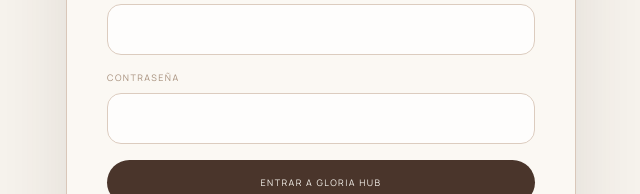
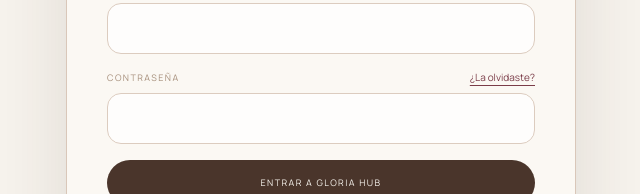
Before and after one commit to bodyshapersystem/Gloria-beauty-salon-, a Next.js app: page /hub-login in a window 1280 px wide. Shown: the part 429-623 px from the top of the page, without its empty margins (319-959 px from the left). Built offline with nearby package versions, Linux system fonts and the light colour scheme.

Commit message:
Add forgot password link to Hub login

```diff
--- a/app/hub-login/page.tsx
+++ b/app/hub-login/page.tsx
@@ -32,7 +32,7 @@ export default function HubLoginPage(){
       </div>
       <form onSubmit={submit} className="px-7 py-7 md:px-10 md:py-9 space-y-4">
         <label className="block"><span className="mb-2 block text-[9px] uppercase tracking-[.16em] text-taupe">Email</span><input type="email" required value={email} onChange={e=>setEmail(e.target.value)} className="w-full rounded-[14px] border border-[#DCCCBF] bg-white/80 px-4 py-3.5 text-[14px] outline-none focus:border-mocha"/></label>
-        <label className="block"><span className="mb-2 block text-[9px] uppercase tracking-[.16em] text-taupe">Contraseña</span><input type="password" required value={password} onChange={e=>setPassword(e.target.value)} className="w-full rounded-[14px] border border-[#DCCCBF] bg-white/80 px-4 py-3.5 text-[14px] outline-none focus:border-mocha"/></label>
+        <label className="block"><div className="mb-2 flex items-center justify-between gap-3"><span className="block text-[9px] uppercase tracking-[.16em] text-taupe">Contraseña</span><Link href="/hub-forgot-password" className="text-[10px] text-[#7B3C48] underline underline-offset-4">¿La olvidaste?</Link></div><input type="password" required value={password} onChange={e=>setPassword(e.target.value)} className="w-full rounded-[14px] border border-[#DCCCBF] bg-white/80 px-4 py-3.5 text-[14px] outline-none focus:border-mocha"/></label>
         {error&&<p className="rounded-[14px] bg-[#EAD6D1]/55 px-4 py-3 text-[11px] text-mocha">{error}</p>}
         <button disabled={loading} className="w-full rounded-full bg-[#4A352B] px-5 py-4 text-[9px] uppercase tracking-[.16em] text-ivory disabled:opacity-50">{loading?"Entrando…":"Entrar a Gloria Hub"}</button>
         <div className="pt-2 text-center"><Link href="/access/login" className="text-[10px] text-taupe underline underline-offset-4">Soy clienta · Gloria Access</Link></div>
```
